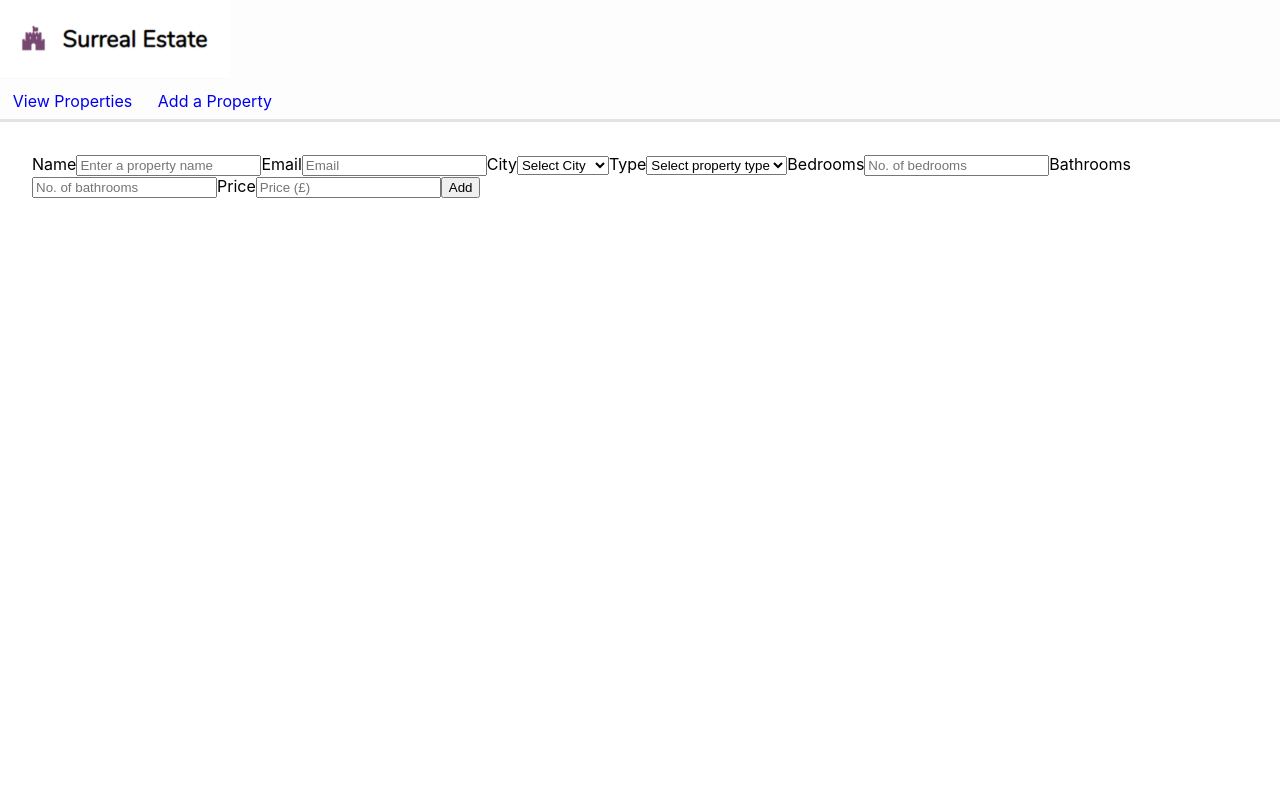
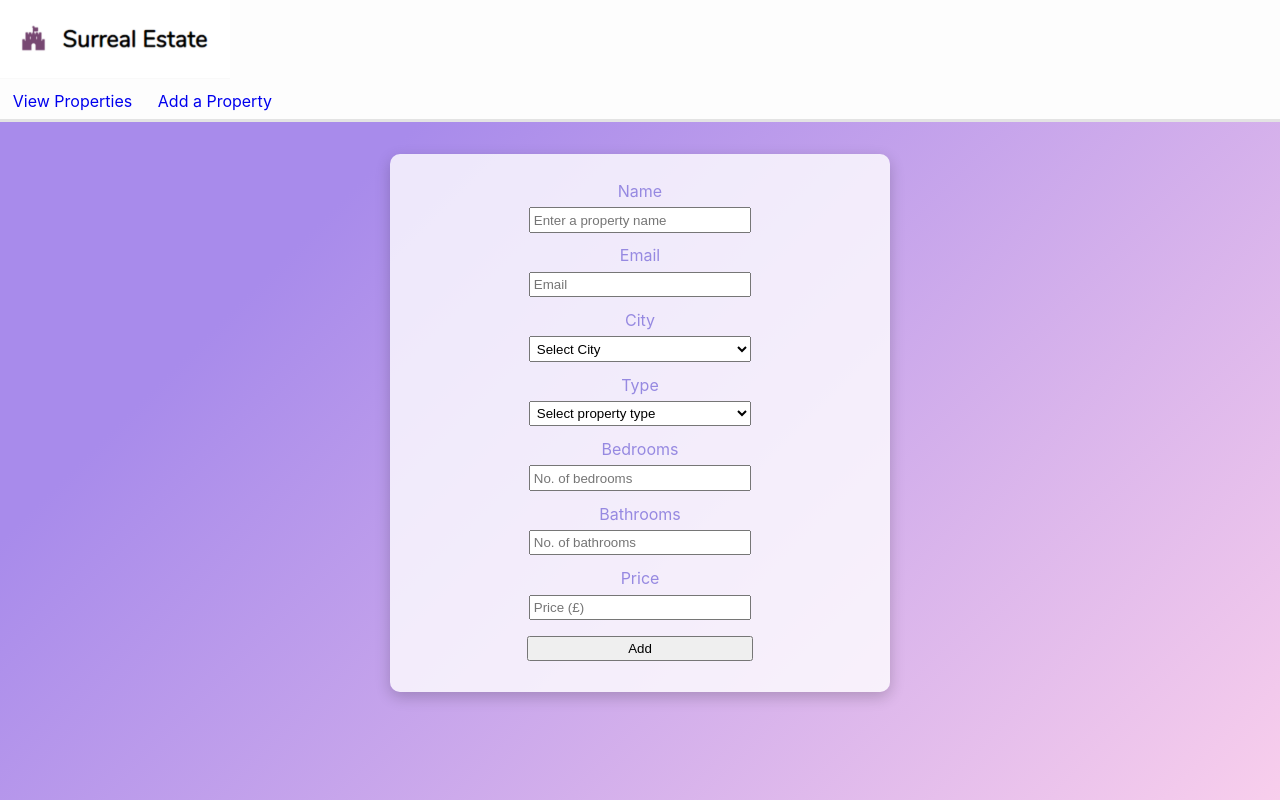
Before and after one commit to ddavies90/surreal-estate, a React (Create React App) app: page /add-property in a window 1280 px wide. Built offline with nearby package versions, Linux system fonts and the light colour scheme; the HTML template or start-up script is replaced by a standard one.

Commit message:
Updated styling - not complete!

```diff
--- a/src/index.css
+++ b/src/index.css
@@ -1,6 +1,17 @@
 @import url("https://fonts.googleapis.com/css2?family=Roboto:ital,wght@0,100;0,300;0,400;0,500;0,700;1,100;1,300&display=swap");
 
+:root {
+  height: 100vh;
+  width: 100vw;
+}
+
+* {
+  box-sizing: border-box;
+  margin: 0;
+}
+
 body {
+  width: 100%;
   margin: 0;
   font-family: -apple-system, BlinkMacSystemFont, "Roboto", sans-serif;
   -webkit-font-smoothing: antialiased;
--- a/src/styles/AddProperty.scss
+++ b/src/styles/AddProperty.scss
@@ -1,3 +1,31 @@
 .add-property {
   padding: 2rem;
+
+  form {
+    display: flex;
+    flex-direction: column;
+    width: 500px;
+    align-items: center;
+    margin: auto;
+    background: rgba(255, 255, 255, 0.8);
+    border-radius: 10px;
+    padding: 1.5rem;
+    box-shadow: 0 5px 15px rgb(0 0 0 / 20%);
+
+    label {
+      padding: 0.2rem;
+      width: 100%;
+      text-align: center;
+      color: #9689e1;
+    }
+
+    input,
+    select,
+    button {
+      display: block;
+      padding: 0.2rem;
+      margin: 0.4rem auto;
+      width: 50%;
+    }
+  }
 }
--- a/src/styles/App.css
+++ b/src/styles/App.css
@@ -0,0 +1,6 @@
+body {
+  height: 100%;
+  width: 100%;
+  background-color: #f8ceec;
+  background-image: linear-gradient(315deg, #f8ceec 0%, #a88beb 74%);
+}
```
